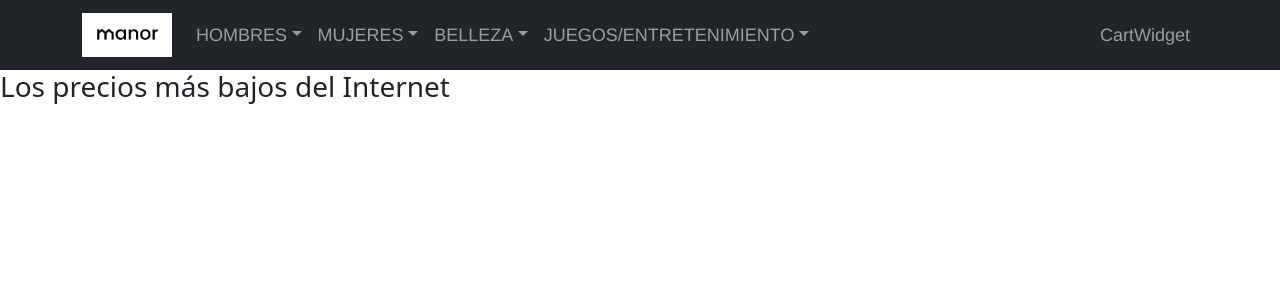
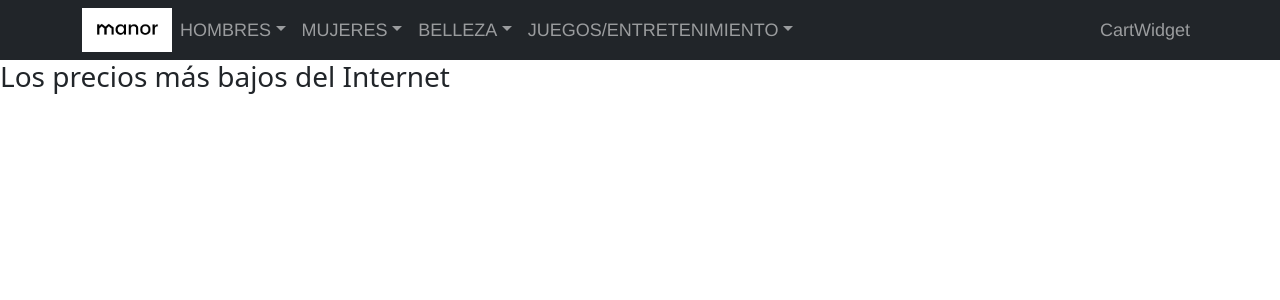
Before and after one commit to alezhia/ecomm-manor-react-bootstrap, a React (Vite) app: page / in a window 1280 px wide. Shown: the top 300 px of the page. Built offline with nearby package versions, Linux system fonts and the light colour scheme.

Commit message:
fix link logo to=/

```diff
--- a/src/components/Navbar.jsx
+++ b/src/components/Navbar.jsx
@@ -12,7 +12,7 @@ const NavBar = () => {
   return (
     <Navbar className='navbar navbar-dark bg-dark' expand="lg">
     <Container>
-      <Navbar.Brand href="#home"><img src={logo} alt=" Manor Logo " width="90px" /></Navbar.Brand>
+      <NavLink to={"/"}><img src={logo} alt=" Manor Logo " width="90px" /></NavLink>
       <Navbar.Toggle aria-controls="responsive-navbar-nav" />
       <Navbar.Collapse id="responsive-navbar-nav">
         <Nav className="me-auto">
```
